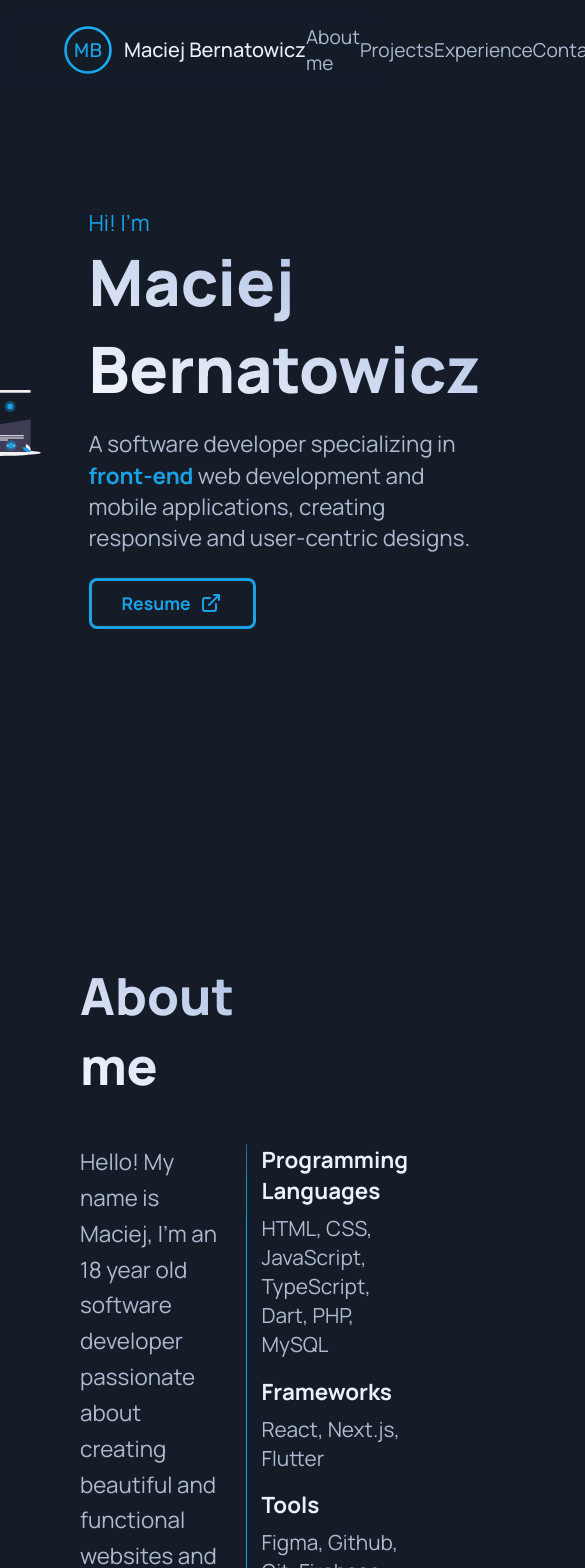
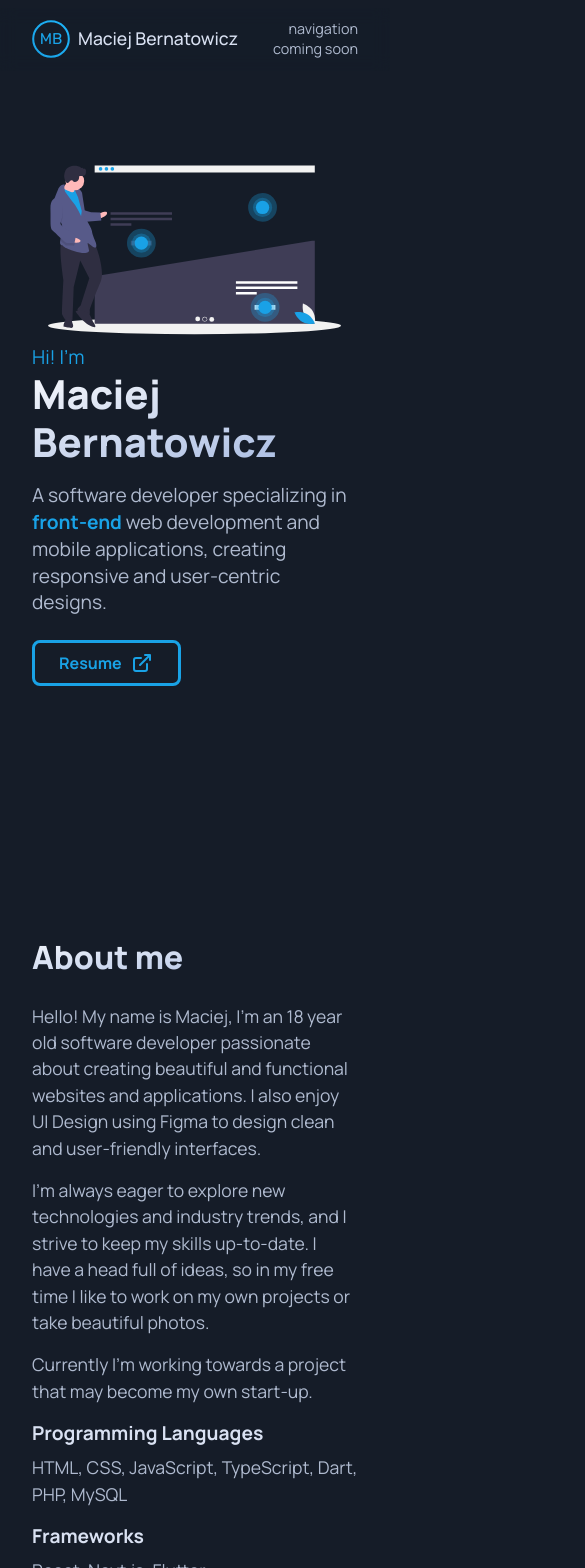
Before and after one commit to Malcewicz/Portfolio-V1, a Next.js app: page / in a window 390 px wide. Shown: the top 1568 px of the page, 585 px wide, since content can reach past the window. Built offline with nearby package versions, Linux system fonts and the light colour scheme.

Commit message:
Added mobile support; visual changes

```diff
--- a/app/globals.css
+++ b/app/globals.css
@@ -1,7 +1,7 @@
 :root {
   --background-color: hsl(220, 30%, 12%);
   --primary-color: hsl(200, 80%, 50%);
-  --text-color: hsl(220, 50%, 95%);
+  --text-color: hsl(220, 50%, 90%);
   --light-text-color: hsl(220, 25%, 75%);
 }
 
@@ -30,7 +30,7 @@ body {
 /* Section styles */
 
 main {
-  max-width: 1600px;
+  max-width: calc(1500px + 10rem);
   display: flex;
   flex-direction: column;
   padding: 0 5rem;
@@ -38,17 +38,19 @@ main {
 }
 
 section {
+  width: 100%;
   max-width: 1250px;
   padding-block: 7rem;
   margin-inline: auto;
+  margin-bottom: 4rem;
 }
 
-section > h2 {
+section h2 {
   font-size: 3.2rem;
   margin-bottom: 2.75rem;
 }
 
-section > p {
+section p {
   line-height: 1.5;
 }
 
@@ -57,18 +59,22 @@ section > p {
 h1,
 h2 {
   width: fit-content;
-  /* font-size: 4rem; */
   font-weight: 800;
   margin-bottom: 1rem;
   color: transparent;
   background: linear-gradient(
-    to top right,
+    to bottom right,
     hsl(220, 50%, 98%),
     hsl(220, 50%, 75%)
   );
   background-clip: text;
   -webkit-background-clip: text;
   -webkit-text-fill-color: transparent;
+}
+
+h2 {
+  width: 100%;
+  text-align: center;
 }
 
 p {
@@ -79,6 +85,9 @@ p {
 }
 
 a {
+  display: flex;
+  flex-direction: row;
+  place-items: center;
   color: inherit;
   text-decoration: none;
 }
@@ -114,7 +123,7 @@ li {
   border: 3px solid var(--primary-color);
   border-radius: 8px;
   cursor: pointer;
-  transition: transform 300ms;
+  transition: transform 300ms, box-shadow 200ms;
 }
 
 .btn:hover {
@@ -133,7 +142,52 @@ li {
   display: flex;
   flex-direction: row;
   place-items: center;
+  gap: 0.5rem;
   font-size: 1.1rem;
   font-weight: 700;
   padding: 0.65rem 1.875rem;
 }
+
+.btn.active {
+  background-color: rgba(25 160 230 / 0.5);
+  border-color: transparent;
+  color: var(--text-color);
+}
+
+.btn.active:hover,
+.btn.active > a {
+  box-shadow: none;
+  cursor: default;
+}
+
+@media screen and (max-width: 768px) {
+  main {
+    padding: 0 2rem;
+  }
+
+  section {
+    padding-block: 5rem 0;
+  }
+
+  section h2 {
+    font-size: 2rem;
+    margin-bottom: 1.5rem;
+  }
+
+  section p {
+    font-size: 1.1rem;
+  }
+
+  h2 {
+    text-align: start;
+  }
+
+  p {
+    font-size: 1.1rem;
+  }
+
+  .btn > a {
+    font-size: 1rem;
+    padding: 0.5rem 1.5rem;
+  }
+}
--- a/app/page.tsx
+++ b/app/page.tsx
@@ -4,6 +4,7 @@ import "@/app/globals.css";
 import "@/styles/hero_page.css";
 import SvgHero from "@/public/undraw_heatmap";
 import { motion } from "framer-motion";
+import ExternalLink from "@/components/external_link";
 
 export default function Home() {
   return (
@@ -13,7 +14,7 @@ export default function Home() {
         initial={{ opacity: 0, y: 20 }}
         whileInView={{ opacity: 1, y: 0 }}
         viewport={{ once: true }}
-        transition={{ delay: 0.2, duration: 0.3 }}
+        transition={{ delay: 0.3, duration: 0.4 }}
       >
         <SvgHero />
       </motion.div>
@@ -22,7 +23,7 @@ export default function Home() {
         initial={{ opacity: 0, y: 20 }}
         whileInView={{ opacity: 1, y: 0 }}
         viewport={{ once: true }}
-        transition={{ delay: 0.3, duration: 0.3 }}
+        transition={{ delay: 0.4, duration: 0.4 }}
       >
         <p>Hi! I'm</p>
         <h1>Maciej Bernatowicz</h1>
@@ -35,29 +36,13 @@ export default function Home() {
 
         <div className="btn">
           <a
-            href="./CV_Maciej_Bernatowicz_english.pdf"
+            href="./MB_resume.pdf"
             type="application/pdf"
             target="_blank"
             rel="noopener noreferrer"
           >
             Resume
-            <svg
-              xmlns="http://www.w3.org/2000/svg"
-              width="24"
-              height="24"
-              viewBox="0 0 24 24"
-              style={{ marginLeft: "0.5rem" }}
-            >
-              <path fill="none" d="M0 0h24v24H0z"></path>
-              <path
-                fill="none"
-                stroke="currentColor"
-                stroke-linecap="round"
-                stroke-linejoin="round"
-                stroke-width="2"
-                d="M11 7H6a2 2 0 0 0-2 2v9a2 2 0 0 0 2 2h9a2 2 0 0 0 2-2v-5m-7 1L20 4m-5 0h5v5"
-              ></path>
-            </svg>
+            <ExternalLink />
           </a>
         </div>
       </motion.div>
--- a/components/about.tsx
+++ b/components/about.tsx
@@ -5,6 +5,7 @@ const About = () => {
   return (
     <MotionSection id="about">
       <h2>About me</h2>
+
       <div id="left">
         <p>
           Hello! My name is Maciej, I'm an 18 year old software developer
@@ -23,6 +24,7 @@ const About = () => {
           start-up.
         </p>
       </div>
+
       <div id="right">
         <ul>
           <li>
@@ -36,7 +38,8 @@ const About = () => {
           <li>
             <h4>Tools</h4>
             <p>
-              Figma, Github, Git, Firebase, Adobe Photoshop, Adobe Lightroom
+              Figma, Github, Git, Firebase, Wordpress, Vercel, Adobe Lightroom,
+              ChatGPT
             </p>
           </li>
         </ul>
--- a/components/navbar.tsx
+++ b/components/navbar.tsx
@@ -10,14 +10,15 @@ const Navbar = () => {
     <motion.nav
       initial={{ opacity: 0, y: -20 }}
       animate={{ opacity: 1, y: 0 }}
-      transition={{ duration: 0.25 }}
+      transition={{ delay: 0.1, duration: 0.3 }}
     >
-      <div id="nav_content">
+      <div id="nav-content">
         <Link href="/">
           <Image src="/logo.svg" alt="Logo" width={48} height={48} />
-          <p id="logo_text">Maciej Bernatowicz</p>
+          <p id="logo-text">Maciej Bernatowicz</p>
         </Link>
-        <div id="nav_links">
+        <div id="nav-links">
+          <p id="mobile-nav">navigation coming soon</p>
           <Link href="#about">About me</Link>
           <Link href="#projects">Projects</Link>
           <Link href="#experience">Experience</Link>
--- a/styles/about.css
+++ b/styles/about.css
@@ -1,3 +1,8 @@
+#left {
+  width: 65%;
+  float: left;
+}
+
 #left p {
   line-height: 1.6;
   margin-bottom: 1.5rem;
@@ -8,26 +13,21 @@
   column-gap: 1rem;
 }
 
-#left {
-  width: 65%;
-  float: left;
-}
-
 #right::before {
   content: "";
   position: absolute;
-  left: -1rem;
+  left: -2rem;
+  height: 100%;
   display: block;
-  height: 100%;
   width: 1px;
-  border-radius: 25%;
+  border-radius: 25px;
   background: hsl(200, 80%, 50%);
 }
 
 #right {
   position: relative;
-  width: calc(35% - 2rem);
-  margin-left: 2rem;
+  width: calc(35% - 3rem);
+  margin-left: 3rem;
   float: left;
 }
 
@@ -51,3 +51,32 @@
 #right p {
   font-size: 1.3rem;
 }
+
+@media screen and (max-width: 768px) {
+  #left {
+    width: 100%;
+  }
+
+  #left p {
+    font-size: 1.1rem;
+    line-height: 1.5;
+    margin-bottom: 1rem;
+  }
+
+  #right {
+    width: 100%;
+    margin-left: 0;
+  }
+
+  #right::before {
+    display: none;
+  }
+
+  #right h4 {
+    font-size: 1.2rem;
+  }
+
+  #right p {
+    font-size: 1.1rem;
+  }
+}
--- a/styles/footer.css
+++ b/styles/footer.css
@@ -8,3 +8,9 @@ footer {
 footer a {
   color: rgba(232 237 247 / 0.75);
 }
+
+@media screen and (max-width: 768px) {
+  footer a {
+    font-size: 0.9rem;
+  }
+}
--- a/styles/hero_page.css
+++ b/styles/hero_page.css
@@ -17,6 +17,7 @@ header {
 
 #hero > h1 {
   font-size: 4rem;
+  line-height: 1.2;
 }
 
 #hero > p:first-of-type {
@@ -34,3 +35,29 @@ header {
   flex-shrink: 0;
   margin-left: 1rem;
 }
+
+@media screen and (max-width: 768px) {
+  header {
+    flex-direction: column;
+    gap: 0.4rem;
+  }
+
+  #hero {
+    margin-left: 0;
+  }
+
+  #hero > h1 {
+    font-size: 2.5rem;
+    line-height: 1.2;
+  }
+
+  #hero > p {
+    font-size: 1.2rem;
+  }
+
+  #bg-img {
+    width: 90%;
+    flex-grow: 0;
+    margin-left: 0;
+  }
+}
--- a/styles/navbar.css
+++ b/styles/navbar.css
@@ -9,8 +9,8 @@ nav {
   z-index: 100;
 }
 
-#nav_content {
-  max-width: 1500px;
+#nav-content {
+  max-width: 1400px;
   display: flex;
   flex-direction: row;
   align-items: center;
@@ -18,18 +18,18 @@ nav {
   margin-inline: auto;
 }
 
-#nav_content > a {
+#nav-content > a {
   display: flex;
   align-items: center;
   justify-content: center;
   gap: 0.75rem;
 }
 
-#nav_content > a > img {
+#nav-content > a > img {
   float: left;
 }
 
-#nav_content > a > p {
+#nav-content > a > p {
   width: max-content;
   float: left;
   font-size: 1.25rem;
@@ -37,19 +37,57 @@ nav {
   color: var(--text-color);
 }
 
-#nav_links {
+#mobile-nav {
+  display: none;
+}
+
+#nav-links {
   display: flex;
   align-items: center;
   justify-content: space-between;
   width: 32rem;
 }
 
-#nav_links > a {
+#nav-links > a {
   font-size: 1.2rem;
   color: hsl(220, 25%, 75%);
-  transition: color 0.2s ease-in-out;
+  transition: color 200ms ease-in-out, transform 300ms;
 }
 
-#nav_links > a:hover {
+#nav-links > a:hover {
+  transform: translateY(-2px);
   color: hsl(220, 35%, 90%);
 }
+
+@media (max-width: 768px) {
+  nav {
+    padding: 0.7rem 2rem;
+    margin-block: 0.5rem -60px;
+  }
+
+  #nav-content > a > img {
+    width: 38px;
+    height: 38px;
+  }
+
+  #nav-content > a {
+    gap: 0.5rem;
+  }
+
+  #nav-content > a > p {
+    font-size: 1.1rem;
+    line-height: 1.1;
+    margin-bottom: 2px;
+  }
+
+  #mobile-nav {
+    display: flex;
+    flex-wrap: wrap;
+    text-align: end;
+    font-size: 0.9rem;
+  }
+
+  #nav-links > a {
+    display: none;
+  }
+}
```
